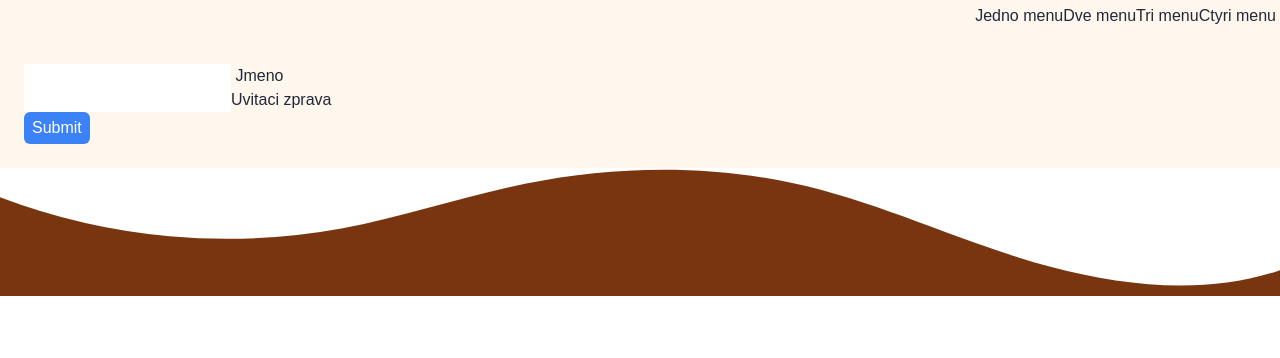
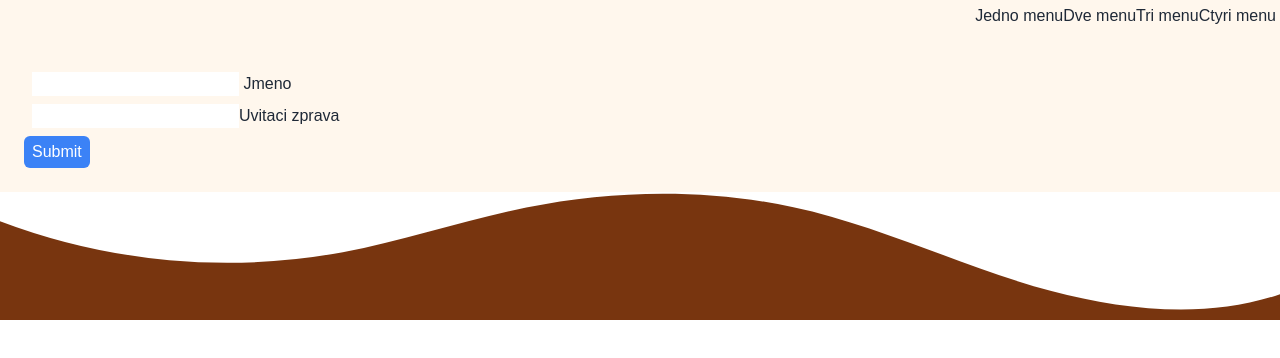
Before and after one commit to martin-1415/svatbaFE, a Next.js app: page /newVisitor in a window 1280 px wide. Shown: the top 358 px of the page. Built offline with nearby package versions, Linux system fonts and the light colour scheme.

Commit message:
connection to the database, saving new visitor

```diff
--- a/src/app/newVisitor/page.tsx
+++ b/src/app/newVisitor/page.tsx
@@ -19,12 +19,11 @@ export default function Page() {
             if (!response.ok) {
                 throw new Error(`Response status: ${response.status}`);
             }
-            console.log('jede');
-            const json = await response.json();
-            console.log(json);
-            } catch{
-                console.error("Saving visitor failed.");
-            }
+            // const json = await response.json();
+            // console.log(json);
+        } catch{
+            console.error("Saving visitor failed.");
+        }
 
         // Handle response if necessary
         //const data = await response.json()
@@ -32,16 +31,16 @@ export default function Page() {
     }
 
     return (
-        <Form action="/search" className="p-6" onSubmit={onSubmit}>
-            <div>
+        <form  className="p-6" onSubmit={onSubmit}>
+            <div className="m-2">
                 <input name="name"/>
                 <label htmlFor="name"> Jmeno</label>
             </div>
-            <div>
+            <div className="m-2">
                 <input name="welcomeMessage"/>
                 <label htmlFor="welcomeMessage ">Uvitaci zprava</label>
             </div>
             <button type="submit" className="bg-blue-500 text-white rounded-md px-2 py-1">Submit</button>
-         </Form>
+         </form>
     )
 }
```
